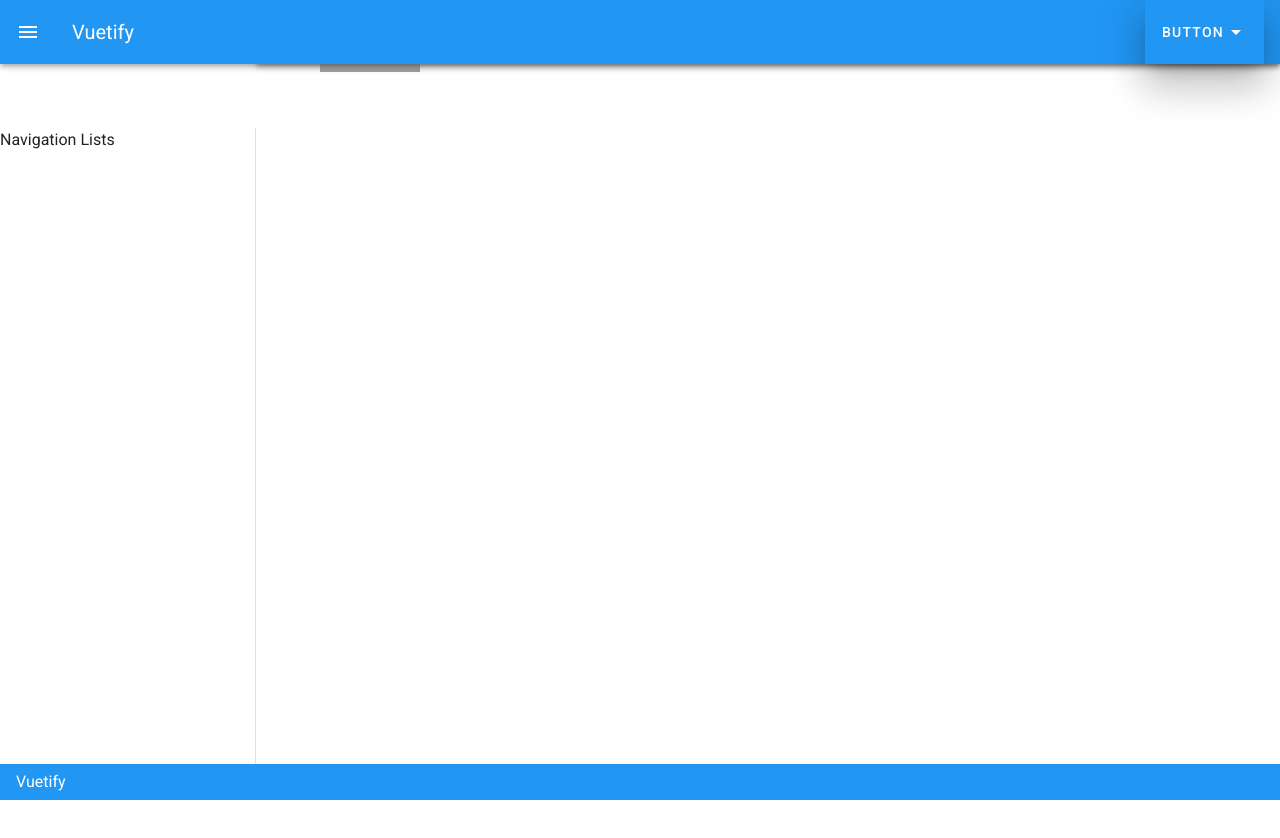
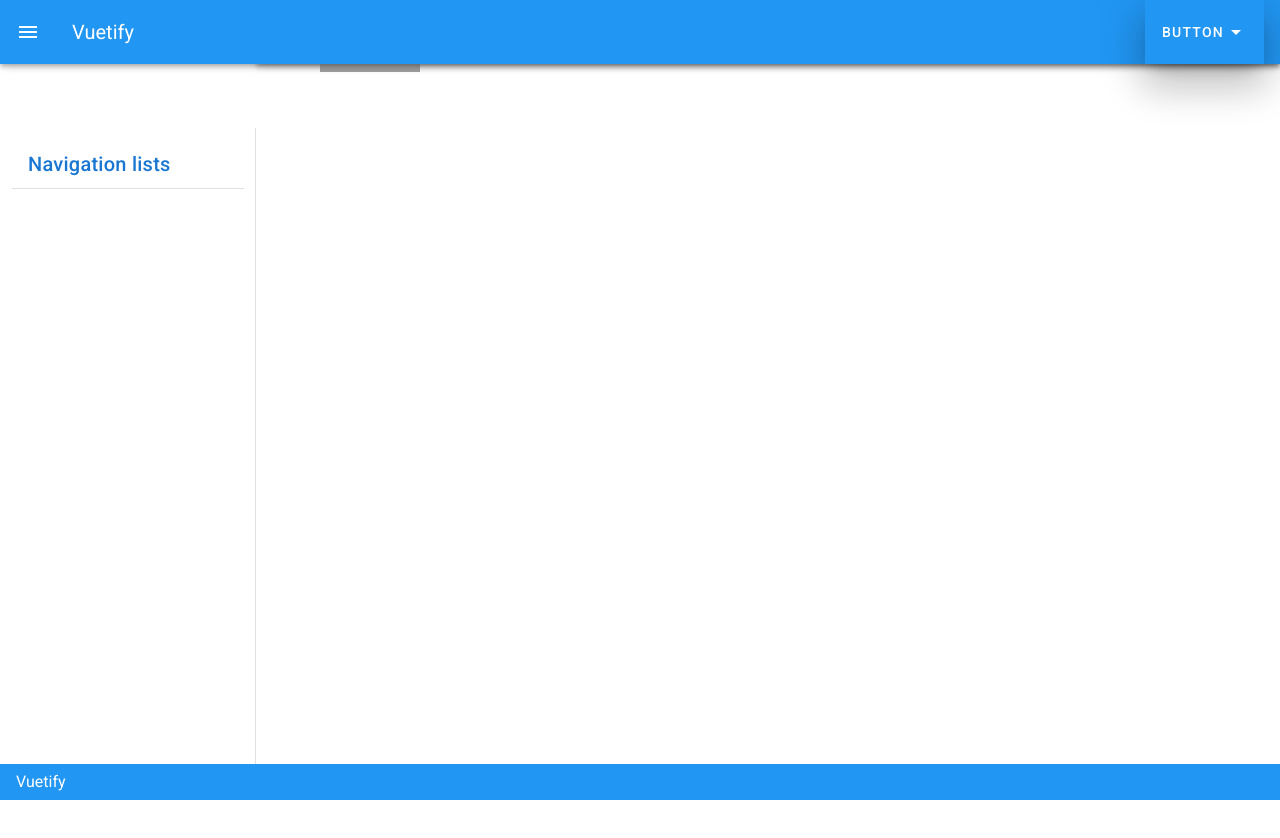
Before and after one commit to masa2205/vue-share-house, a Vue app in the folder test-vue/vuetify-project/: page / in a window 1280 px wide. Shown: the top 838 px of the page. Built offline with nearby package versions, Linux system fonts and the light colour scheme; grey boxes are pictures that could not be loaded.

Commit message:
ナビゲーションメニューの中身の設定

```diff
--- a/test-vue/vuetify-project/src/components/HelloWorld.vue
+++ b/test-vue/vuetify-project/src/components/HelloWorld.vue
@@ -1,6 +1,17 @@
 <template>
   <v-app>
-    <v-navigation-drawer app v-model="drawer" clipped>Navigation Lists</v-navigation-drawer>
+    <v-navigation-drawer app v-model="drawer" clipped>
+      <v-container>
+        <v-list-item>
+          <v-list-item-content>
+            <v-list-item-title class="title blue--text text--darken-2">
+              Navigation lists
+            </v-list-item-title>
+          </v-list-item-content>
+        </v-list-item>
+        <v-divider></v-divider>
+      </v-container>
+    </v-navigation-drawer>
     <v-app-bar color="info" dark app clipped-left>
       <v-app-bar-nav-icon @click="drawer=!drawer"></v-app-bar-nav-icon>
       <v-toolbar-title>Vuetify</v-toolbar-title>
```
